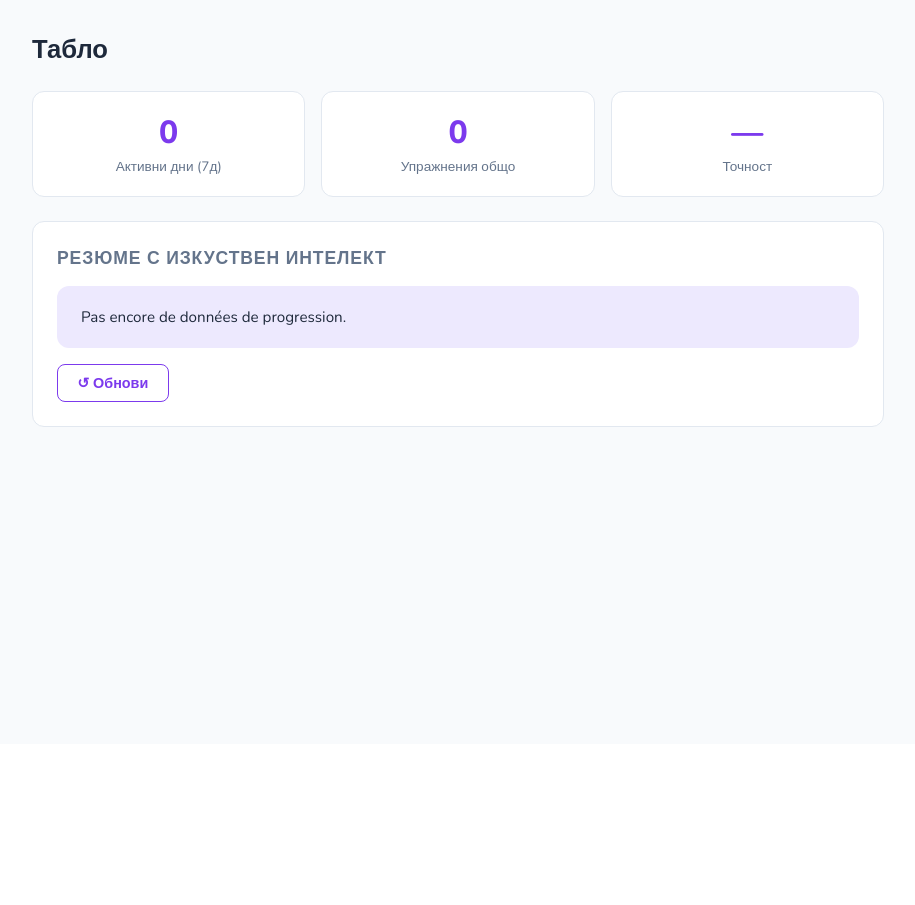
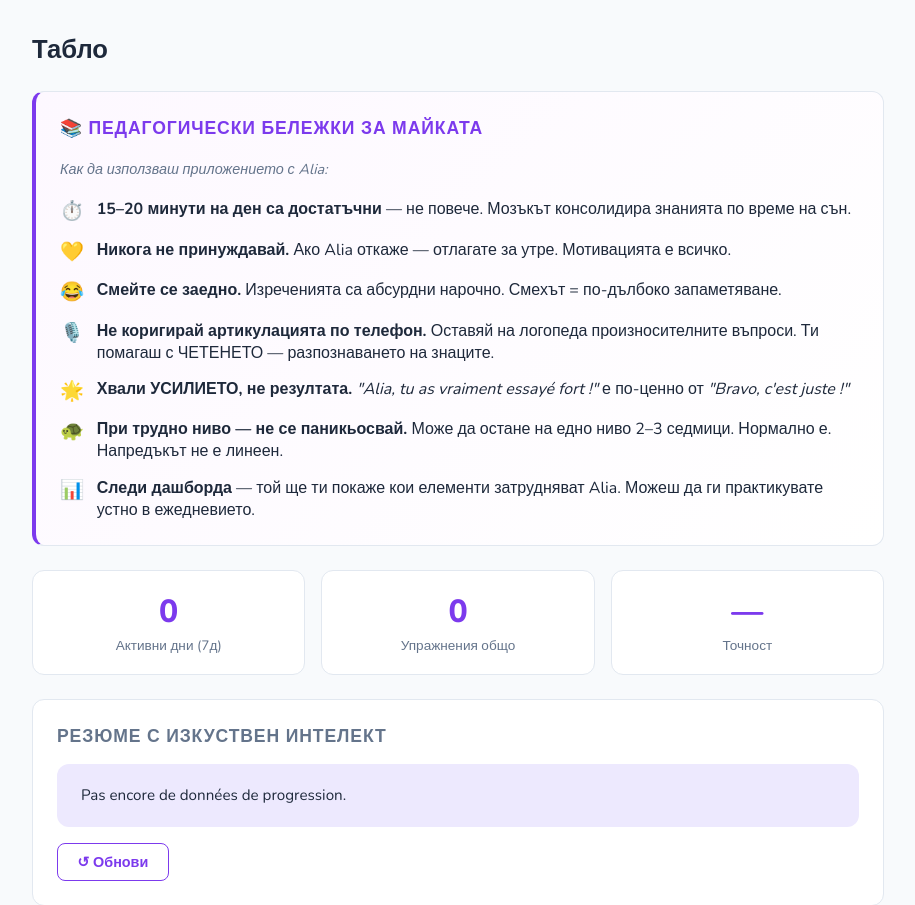
Before and after one commit to miglenaangel-glitch/lire-avec-alia, a Flask app: page /parent/ in a window 1280 px wide. Shown: the part 56-961 px from the top of the page, without its empty margins (182-1097 px from the left). Before the commit the page ends 483 px from the top, so only its background shows below. Run offline with Flask 2, Linux system fonts and the light colour scheme; the visitor is signed in with stand-in values (Sample User, id 1); data that the repository does not hold is empty; some libraries are stand-ins or nearby versions.

Commit message:
Add pedagogical notes for parent on dashboard

```diff
--- a/templates/parent/dashboard.html
+++ b/templates/parent/dashboard.html
@@ -18,6 +18,42 @@
 
 <div class="page">
   <h1>Табло</h1>
+
+  <!-- Педагогически бележки -->
+  <div class="card" style="border-left:4px solid var(--accent);background:linear-gradient(135deg,#fdf8ff,#fff);">
+    <h2 style="color:var(--accent);margin-bottom:1.2rem;">📚 Педагогически бележки за майката</h2>
+    <p style="font-style:italic;color:var(--text-muted);margin-bottom:1.2rem;font-size:0.9rem;">Как да използваш приложението с Alia:</p>
+    <ul style="list-style:none;display:flex;flex-direction:column;gap:0.9rem;">
+      <li style="display:flex;gap:0.8rem;align-items:flex-start;">
+        <span style="font-size:1.2rem;flex-shrink:0;">⏱️</span>
+        <span><strong>15–20 минути на ден са достатъчни</strong> — не повече. Мозъкът консолидира знанията по време на сън.</span>
+      </li>
+      <li style="display:flex;gap:0.8rem;align-items:flex-start;">
+        <span style="font-size:1.2rem;flex-shrink:0;">💛</span>
+        <span><strong>Никога не принуждавай.</strong> Ако Alia откаже — отлагате за утре. Мотивацията е всичко.</span>
+      </li>
+      <li style="display:flex;gap:0.8rem;align-items:flex-start;">
+        <span style="font-size:1.2rem;flex-shrink:0;">😂</span>
+        <span><strong>Смейте се заедно.</strong> Изреченията са абсурдни нарочно. Смехът = по-дълбоко запаметяване.</span>
+      </li>
+      <li style="display:flex;gap:0.8rem;align-items:flex-start;">
+        <span style="font-size:1.2rem;flex-shrink:0;">🎙️</span>
+        <span><strong>Не коригирай артикулацията по телефон.</strong> Оставяй на логопеда произносителните въпроси. Ти помагаш с ЧЕТЕНЕТО — разпознаването на знаците.</span>
+      </li>
+      <li style="display:flex;gap:0.8rem;align-items:flex-start;">
+        <span style="font-size:1.2rem;flex-shrink:0;">🌟</span>
+        <span><strong>Хвали УСИЛИЕТО, не резултата.</strong> <em>"Alia, tu as vraiment essayé fort !"</em> е по-ценно от <em>"Bravo, c'est juste !"</em></span>
+      </li>
+      <li style="display:flex;gap:0.8rem;align-items:flex-start;">
+        <span style="font-size:1.2rem;flex-shrink:0;">🐢</span>
+        <span><strong>При трудно ниво — не се паникьосвай.</strong> Може да остане на едно ниво 2–3 седмици. Нормално е. Напредъкът не е линеен.</span>
+      </li>
+      <li style="display:flex;gap:0.8rem;align-items:flex-start;">
+        <span style="font-size:1.2rem;flex-shrink:0;">📊</span>
+        <span><strong>Следи дашборда</strong> — той ще ти покаже кои елементи затрудняват Alia. Можеш да ги практикувате устно в ежедневието.</span>
+      </li>
+    </ul>
+  </div>
 
   <div class="stat-row">
     <div class="stat-box">
```
